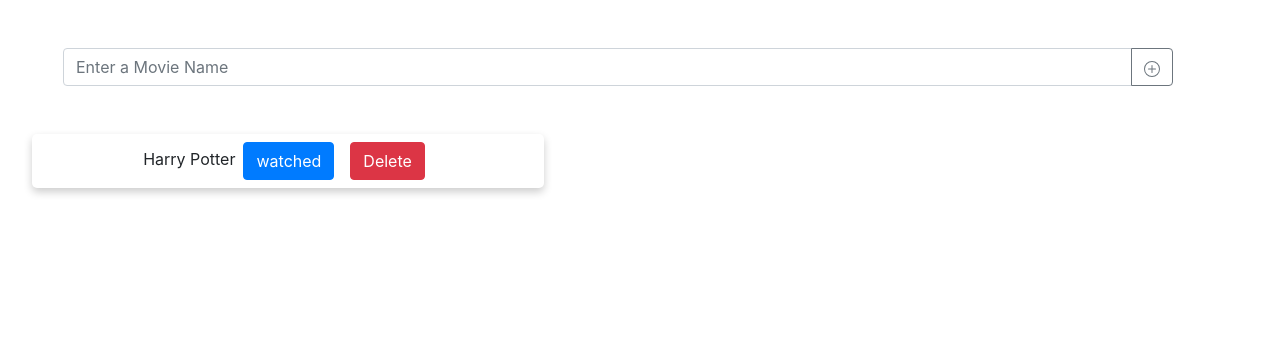
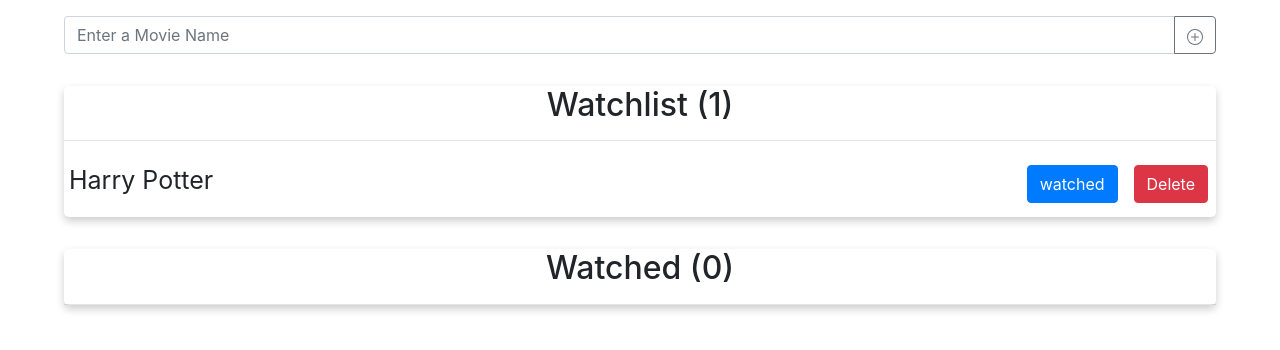
Before and after one commit to Nadeemalqattan/watching-list, a React (Create React App) app: page / in a window 1280 px wide. Shown: the top 350 px of the page. Built offline with nearby package versions, Linux system fonts and the light colour scheme.

Commit message:
fixed styling and added counter

```diff
--- a/src/components/AddMovie.js
+++ b/src/components/AddMovie.js
@@ -2,6 +2,7 @@
 import { BsPlusCircle } from "react-icons/bs";
 import { useDispatch } from "react-redux";
 import { addMovie } from "../store/actions";
+import { SearchBarStyled } from "../styles";
 
 const AddMovie = () => {
   const dispatch = useDispatch();
@@ -23,7 +24,7 @@
   };
 
   return (
-    <form className="container m-5" onSubmit={handleSubmit}>
+    <SearchBarStyled onSubmit={handleSubmit}>
       <div className="input-group mb-3">
         <input
           type="text"
@@ -39,7 +40,7 @@
           </button>
         </div>
       </div>
-    </form>
+    </SearchBarStyled>
   );
 };
 
--- a/src/components/Movie.js
+++ b/src/components/Movie.js
@@ -1,15 +1,19 @@
 import DeleteButton from "./buttons/DeleteButton";
 import UpdateButton from "./buttons/UpdateButton";
+import { MovieName, MovieButtons, MovieHeight } from "../styles";
 
 const Movie = ({ movie }) => {
   return (
-    <>
-      {movie.name}
-      <span>
-        <UpdateButton movie={movie} />
-        <DeleteButton movieId={movie.id} />
-      </span>
-    </>
+    <MovieHeight>
+      <MovieName>{movie.name}</MovieName>
+      <MovieButtons>
+        <span>
+          <UpdateButton movie={movie} />
+          <DeleteButton movieId={movie.id} />
+        </span>
+      </MovieButtons>
+      <br />
+    </MovieHeight>
   );
 };
 export default Movie;
--- a/src/components/MoviesLists.js
+++ b/src/components/MoviesLists.js
@@ -6,15 +6,22 @@
   const allMovies = useSelector((state) => state.movies);
 
   const watchlist = allMovies.filter((movie) => movie.list === "watch");
+  const movieWatch = watchlist.length;
 
   const watchedlist = allMovies.filter((movie) => movie.list === "watched");
-
+  const movieWatched = watchedlist.length;
   return (
     <>
       <MovieWrapper>
+        <h2>{`Watchlist (${movieWatch})`}</h2>
+
+        <hr />
         <MovieList list={watchlist} />
       </MovieWrapper>
       <MovieWrapper>
+        <h2>{`Watched (${movieWatched})`}</h2>
+
+        <hr />
         <MovieList list={watchedlist} />
       </MovieWrapper>
     </>
--- a/src/styles.js
+++ b/src/styles.js
@@ -2,9 +2,21 @@
 // import { Link, NavLink } from "react-router-dom";
 
 export const Title = styled.h1`
-  text-align: center;
+  text-align: center:
+
 `;
-
+export const MovieName = styled.div`
+  float: left;
+  font-size: 25px;
+  padding: 0.2em;
+`;
+export const MovieButtons = styled.div`
+  float: right;
+  margin: 0;
+`;
+export const MovieHeight = styled.div`
+  height: 60px;
+`;
 export const Description = styled.h4`
   text-align: center;
 `;
@@ -41,8 +53,9 @@
   box-shadow: 0 4px 8px 0 rgba(0, 0, 0, 0.2);
   transition: 0.3s;
   border-radius: 5px;
-  width: 40%;
-  margin: 2em;
+  width: 90%;
+  margin: 2em auto;
+  padiing: 2em;
   display: block;
 
   button {
@@ -75,11 +88,10 @@
   }
 `;
 
-export const SearchBarStyled = styled.input`
-  padding: 0.5rem;
-  margin: 1rem auto;
+export const SearchBarStyled = styled.form`
+  margin: 1em auto;
   display: block;
-  width: 40%;
+  width: 90%;
 `;
 
 export const RangeBarStyled = styled.input`
@@ -92,10 +104,9 @@
 
 export const Buttons = styled.div`
   display: inline-flex;
-  margin-bottom: 20px;
 
   button {
-    margin-left: 20px;
+    margin-left: 10px;
   }
 `;
 
```
Also changed, not shown: 1 other file (tests, documents, lock files or other folders).
